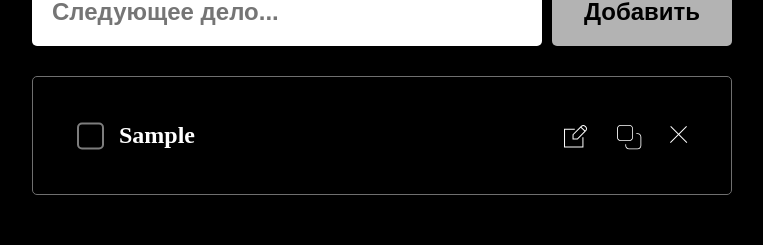
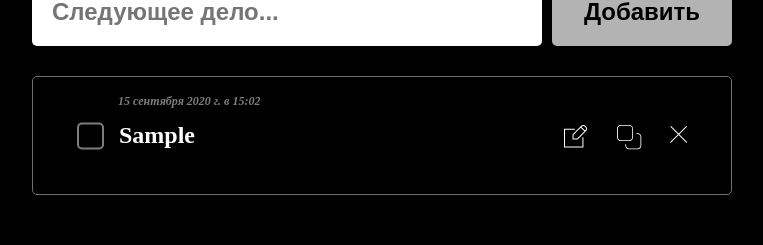
Before and after one commit to akr-Tamara-A/js-todo-list, a React (Create React App) app: page / in a window 1280 px wide. Both pictures are taken after typing "Sample" into the empty fields and a click on the button "Добавить". Shown: the part 227-472 px from the top of the page, without its empty margins (258-1021 px from the left). Built offline with nearby package versions, Linux system fonts and the light colour scheme.

Commit message:
feat: добавить вывод времени создания todo

```diff
--- a/src/components/Section/Section.jsx
+++ b/src/components/Section/Section.jsx
@@ -6,6 +6,7 @@ import Button from "../Button/Button";
 import TodoList from "../TodoList/TodoList";
 import TodoItem from "../TodoItem/TodoItem";
 import Checkbox from "../Checkbox/Checkbox.jsx";
+import { formatTime } from "../../utils/utils";
 
 
 /** Компонет "Секция" */
@@ -44,7 +45,8 @@ export default function Section(props) {
   /** Обработка сабмита формы */
   function handleFormSubmit(event) {
     if (buttonValue === 'Добавить') {
-      setTodos([{id: Date.now(), text: inputValue, isChecked: false}, ...todos]);
+      console.log(new Date())
+      setTodos([{id: Date.now(), text: inputValue, isChecked: false, date: formatTime(new Date())}, ...todos]);
       clearForm();
       localStorage.setItem('todos', JSON.stringify(todos));
       event.preventDefault();
@@ -54,7 +56,9 @@ export default function Section(props) {
         if (todo.id !== selectedTodoId) {
           newTodos.push(todo);
         } else {
-          newTodos.push({id: selectedTodoId, text: inputValue, isChecked: false});
+          console.log(todo);
+          console.log(todo.date);
+          newTodos.push({id: selectedTodoId, text: inputValue, isChecked: false, date: todo.date});
         }
       };
       setTodos(newTodos);
@@ -79,7 +83,7 @@ export default function Section(props) {
 
   /** Обработка копирования todo */
   function handleTodoDublicate(text) {
-    setTodos([{id: Date.now(), text: text, isChecked: false}, ...todos]);
+    setTodos([{id: Date.now(), text: text, isChecked: false, date: formatTime(new Date())}, ...todos]);
     clearForm();
     localStorage.setItem('todos', JSON.stringify(todos));
     setCheckNotDoneTodos(true);
@@ -114,7 +118,7 @@ export default function Section(props) {
       if (todo.id !== id) {
         newTodos.push(todo);
       } else {
-        newTodos.push({id: id, text: text, isChecked: booleen});
+        newTodos.push({id: id, text: text, isChecked: booleen, date: todo.date});
       }
     };
     setTodos(newTodos);
@@ -199,6 +203,7 @@ export default function Section(props) {
               <TodoItem
                 key={todo.id}
                 text={todo.text}
+                date={todo.date}
                 id={todo.id}
                 isChecked={todo.isChecked}
                 handleCheckbox={handleCheckbox}
--- a/src/components/TodoItem/TodoItem.css
+++ b/src/components/TodoItem/TodoItem.css
@@ -6,12 +6,12 @@
   border: 1px solid #6F6F6F;
   box-sizing: border-box;
   border-radius: 5px;
+  position: relative;
 }
 
 .todo:last-child {
   margin-bottom: 0;
 }
-
 
 .todo__text {
   position: relative;
@@ -26,3 +26,12 @@
 .todo__text_type_checked {
   text-decoration: line-through;
 }
+
+.todo__date {
+  position: absolute;
+  top: 5px;
+  left: 85px;
+  color: rgba(250, 250, 250, .5);
+  font-size: 12px;
+  font-style: italic;
+}
--- a/src/components/TodoItem/TodoItem.jsx
+++ b/src/components/TodoItem/TodoItem.jsx
@@ -37,6 +37,7 @@ export default function TodoItem(props) {
       >
         {props.text}
       </p>
+      <p className="todo__date">{props.date}</p>
       <Button
         className="button_type_icon todo__btn_type_edit"
         onClick={handleTodoEdit}
--- /dev/null
+++ b/src/utils/utils.js
@@ -0,0 +1,24 @@
+export const getTimePassed = (date) => {
+  const diff = Date.now() - date.getTime();
+  return diff;
+};
+
+// limit in hours!
+/** Возвращает true если время превышено. limitHours указано в часах */
+export const isTimeExceeded = (date, limitHours) => {
+  const interval = Date.now() - date.getTime();
+  const limitTransform = limitHours * (1000 * 60 * 60);
+  if ( interval > limitTransform ) return;
+};
+
+/** Форматирование времени */
+export const formatTime = (time) => {
+  const formatter = new Intl.DateTimeFormat("ru", {
+    year: "numeric",
+    month: "long",
+    day: "numeric",
+    hour: "numeric",
+    minute: "numeric",
+  });
+  return formatter.format(time);
+}
```
